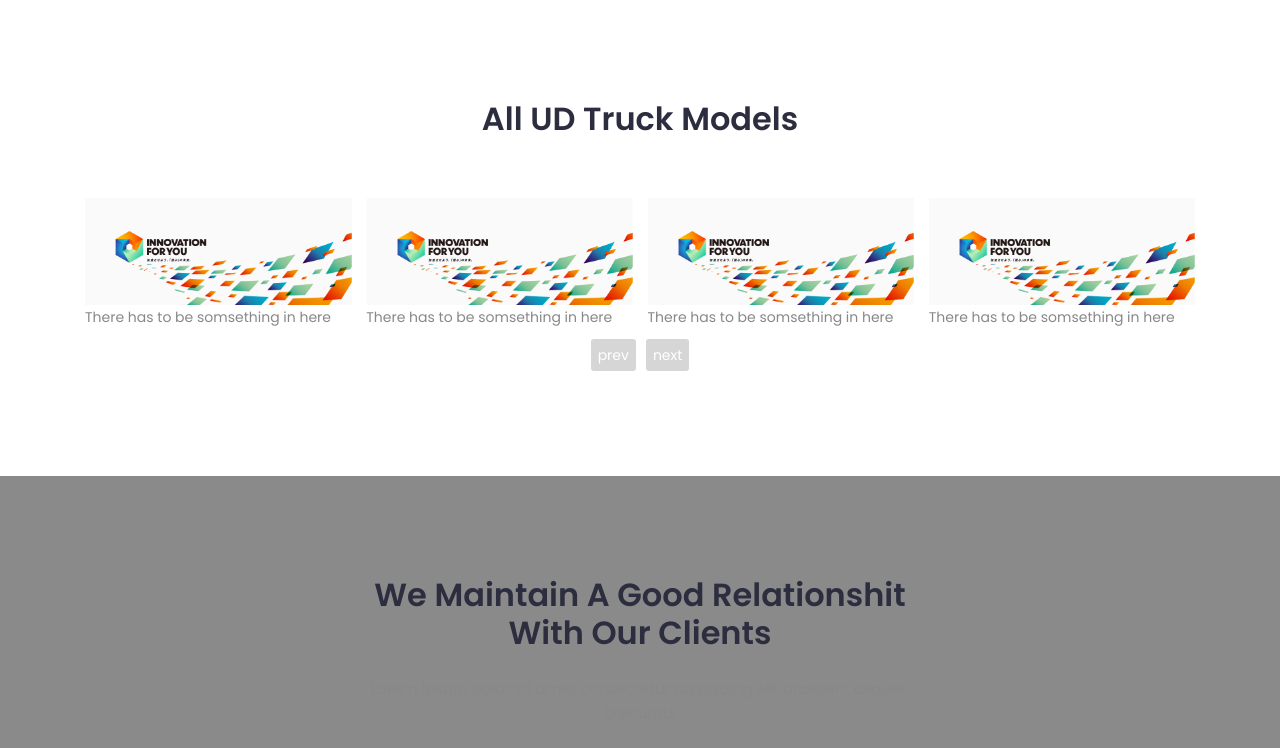
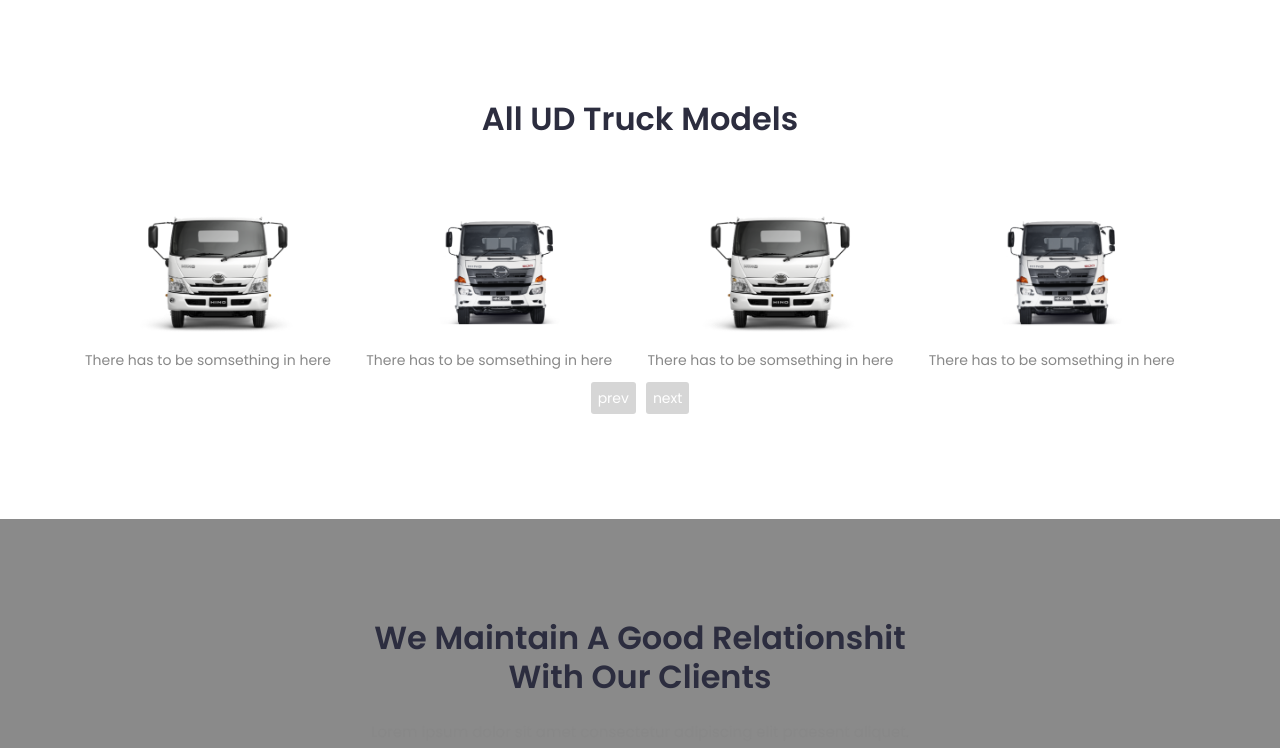
Before and after one commit to TebohoRomeo/Udtrucks, a plain HTML site: page index.html in a window 1280 px wide. Shown: the part 729-1477 px from the top of the page. Drawn offline with Linux system fonts and the light colour scheme; a script that the page names is missing.

Commit message:
Adding imgs

```diff
--- a/index.html
+++ b/index.html
@@ -227,42 +227,36 @@
 							<div class="col-lg-12 col-12">
 								<div class=" portfolio-slider">
 									<div class="single-pf">
-										<img src="img/UDTOP_re_1005.png" alt="#">
+										<img src="img/cll29jeyd02yyocdyc420ie42-hino-700-front.mobile.png" alt="#">
 										<div class="btn-sm">
 											There has to be somsething in here
 										</div>
 									</div>
 									<div class="single-pf">
-										<img src="img/UDTOP_re_1005.png" alt="#">
+										<img src="img/clbp68yf201uj0ppr2mfg5gei-hino-300-front-ret.mobile.png" alt="#">
 										<div class="">
 											There has to be somsething in here
 										</div>
 									</div>
 									<div class="single-pf">
-										<img src="img/UDTOP_re_1005.png" alt="#">
+										<img src="img/hino2.png" alt="#">
 										<div class="">
 											There has to be somsething in here
 										</div>
 									</div>
 									<div class="single-pf">
-										<img src="img/UDTOP_re_1005.png" alt="#">
+										<img src="img/hino300.png" alt="#">
 										<div class="">
 											There has to be somsething in here
 										</div>
 									</div>
 									<div class="single-pf">
-										<img src="img/UDTOP_re_1005.png" alt="#">
+										<img src="img/hino500.png" alt="#">
 										<div class="">
 											There has to be somsething in here
 										</div>
 									</div>
-									<div class="single-pf">
-										<img src="img/UDTOP_re_1005.png" alt="#">
-										<div class="">
-											There has to be somsething in here
-										</div>
-										<!-- <a href="portfolio-details.html" class="btn">View Details</a> -->
-									</div>
+
 								</div>
 							</div>
 						</div>
```
Also changed, not shown: img/clbp68yf201uj0ppr2mfg5gei-hino-300-front-ret.mobile.png (added), img/cll29jeyd02yyocdyc420ie42-hino-700-front.mobile.png (added), img/hino2.png (added), img/hino200.png (added), img/hino300.png (added), img/hino500.png (added).
